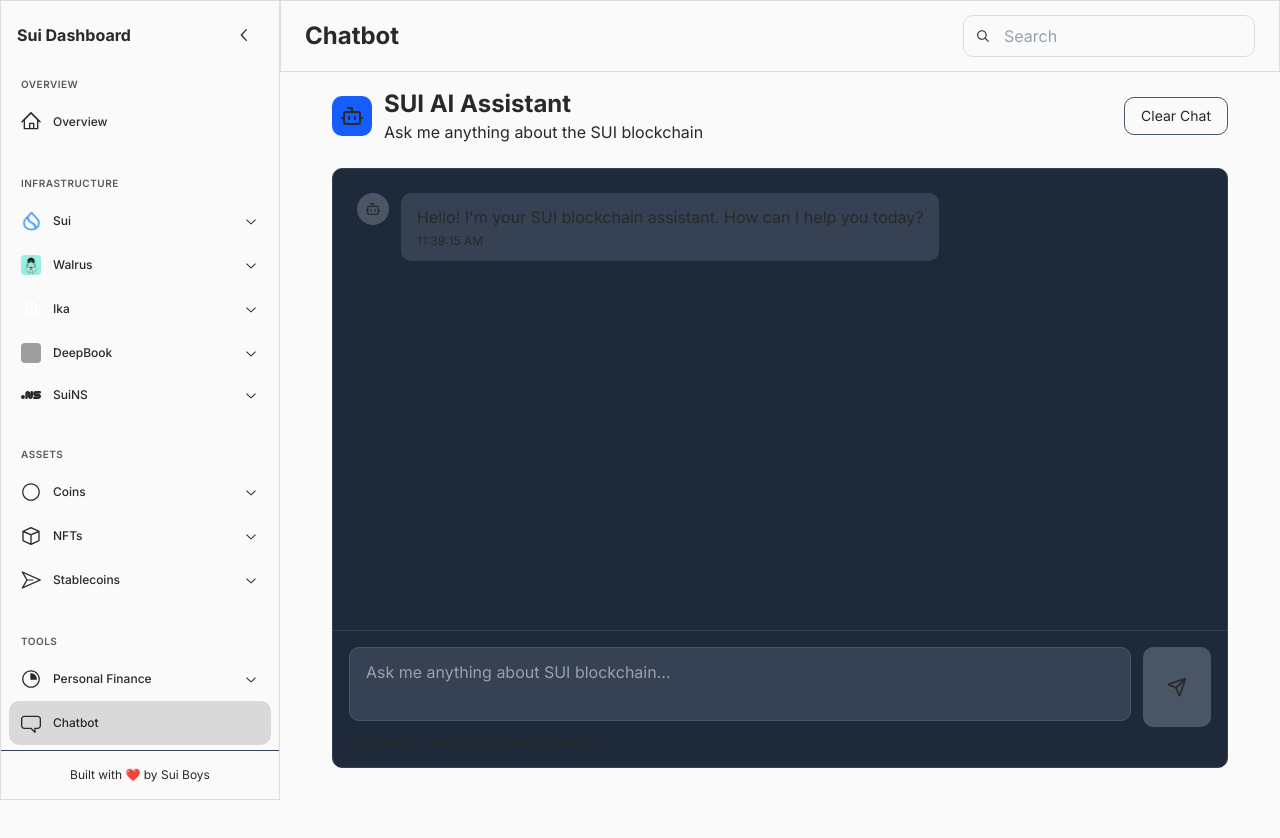
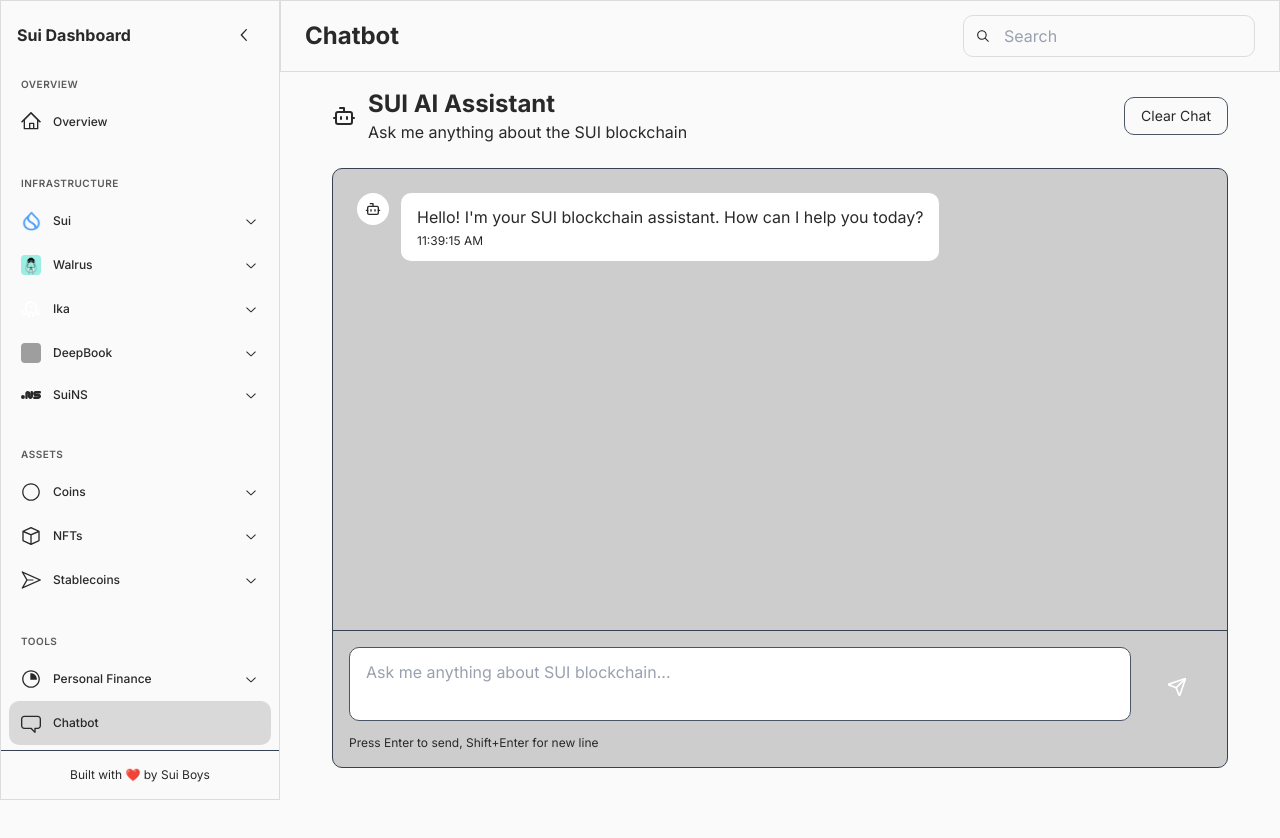
Before and after one commit to mysterymartial/suidashboard, a React (Vite) app: page /chatbot in a window 1280 px wide. Shown: the top 838 px of the page. Built offline with nearby package versions, Linux system fonts and the light colour scheme; grey boxes are pictures that could not be loaded; what @mysten/dapp-kit, @mysten/sui, @mysten/suins, @radix-ui/themes would draw is missing.

Commit message:
Refactor UI components in Chatbot and TransactionAnalyzer pages for improved styling and consistency. Updated background colors, button styles, and replaced divs with CardComponent for better layout. Adjusted text colors for better readability. Fixed minor layout issues in Validators page.

```diff
--- a/src/pages/chatbot/page.tsx
+++ b/src/pages/chatbot/page.tsx
@@ -129,7 +129,7 @@
           <div className="mb-6">
             <div className="flex items-center justify-between">
               <div className="flex items-center space-x-3">
-                <div className="p-2 bg-blue-600 rounded-lg">
+                <div className="">
                   <Bot className="w-6 h-6 text-[#292929]" />
                 </div>
                 <div>
@@ -159,7 +159,7 @@
           )}
 
           {/* Chat Container */}
-          <div className="bg-gray-800 rounded-lg border border-gray-700 flex flex-col h-[600px]">
+          <div className="bg-[#cdcdcd] rounded-lg border border-gray-700 flex flex-col h-[600px]">
             {/* Messages */}
             <div className="flex-1 overflow-y-auto p-6 space-y-4">
               {messages.map((message) => (
@@ -177,12 +177,12 @@
                     <div
                       className={`p-2 rounded-full ${
                         message.sender === "user"
-                          ? "bg-blue-600"
-                          : "bg-gray-600"
+                          ? "bg-[#292929]"
+                          : "bg-[#fff]"
                       }`}
                     >
                       {message.sender === "user" ? (
-                        <User className="w-4 h-4 text-[#292929]" />
+                        <User className="w-4 h-4 text-[#fff]" />
                       ) : (
                         <Bot className="w-4 h-4 text-[#292929]" />
                       )}
@@ -190,8 +190,8 @@
                     <div
                       className={`px-4 py-3 rounded-lg ${
                         message.sender === "user"
-                          ? "bg-blue-600 text-[#292929]"
-                          : "bg-gray-700 text-[#292929]"
+                          ? "bg-[#292929] text-[#fff]"
+                          : "bg-[#fff] text-[#292929]"
                       }`}
                     >
                       <p className="whitespace-pre-wrap">{message.content}</p>
@@ -213,10 +213,10 @@
               {isLoading && (
                 <div className="flex justify-start">
                   <div className="flex items-start space-x-3 max-w-[80%]">
-                    <div className="p-2 rounded-full bg-gray-600">
+                    <div className="p-2 rounded-full bg-[#fff]">
                       <Bot className="w-4 h-4 text-[#292929]" />
                     </div>
-                    <div className="px-4 py-3 rounded-lg bg-gray-700 text-[#292929]">
+                    <div className="px-4 py-3 rounded-lg bg-[#fff] text-[#292929]">
                       <div className="flex items-center space-x-2">
                         <Loader2 className="w-4 h-4 animate-spin" />
                         <span>Thinking...</span>
@@ -238,7 +238,7 @@
                     onChange={(e) => setInputValue(e.target.value)}
                     onKeyPress={handleKeyPress}
                     placeholder="Ask me anything about SUI blockchain..."
-                    className="w-full px-4 py-3 bg-gray-700 border border-gray-600 rounded-lg text-[#292929] placeholder-gray-400 focus:outline-none focus:ring-2 focus:ring-blue-500 focus:border-transparent resize-none"
+                    className="w-full px-4 py-3 bg-[#fff] border border-gray-600 rounded-lg text-[#292929] placeholder-gray-400 resize-none"
                     rows={2}
                     disabled={isLoading}
                   />
@@ -246,12 +246,12 @@
                 <button
                   onClick={sendMessage}
                   disabled={!inputValue.trim() || isLoading}
-                  className="px-6 py-3 bg-blue-600 text-[#292929] rounded-lg hover:bg-blue-700 disabled:bg-gray-600 disabled:cursor-not-allowed transition-colors flex items-center space-x-2"
+                  className="px-6 py-1 bg-[#292929] text-[#292929] rounded-lg disabled:bg-[#cdcdcd] disabled:cursor-not-allowed transition-colors flex items-center space-x-2"
                 >
                   {isLoading ? (
                     <Loader2 className="w-5 h-5 animate-spin" />
                   ) : (
-                    <Send className="w-5 h-5" />
+                    <Send className="w-5 h-5 text-white" />
                   )}
                 </button>
               </div>
--- a/src/pages/finance/TransactionAnalyzer.tsx
+++ b/src/pages/finance/TransactionAnalyzer.tsx
@@ -99,7 +99,7 @@
                   placeholder="Enter Sui transaction hash or wallet address..."
                   value={transactionHash}
                   onChange={(e) => setTransactionHash(e.target.value)}
-                  className="w-full"
+                  className="w-full bg-transparent"
                   size="3"
                 />
               </div>
@@ -123,11 +123,11 @@
                 </Select.Root>
               </div>
 
-              <Button
+              <button
                 onClick={handleAnalyze}
                 disabled={isLoading}
-                className="w-full"
-                size="3"
+                className="bg-[#292929] text-[#fff] w-full justify-center gap-2 h-[40px] flex items-center rounded-md"
+
               >
                 {isLoading ? (
                   <>
@@ -140,7 +140,7 @@
                     Analyze Transaction
                   </>
                 )}
-              </Button>
+              </button>
             </div>
           </div>
         </CardComponent>
@@ -238,7 +238,7 @@
                   Tax Summary
                 </h3>
                 <div className="grid grid-cols-1 md:grid-cols-3 gap-4 mb-6">
-                  <div className="text-center p-4 bg-gray-800 rounded-lg">
+                  <CardComponent>
                     <Text size="2" className="text-[#292929]">
                       Net P&L
                     </Text>
@@ -256,9 +256,9 @@
                         analysisResult.tax_summary.currency,
                       )}
                     </Text>
-                  </div>
+                  </CardComponent>
 
-                  <div className="text-center p-4 bg-gray-800 rounded-lg">
+                  <CardComponent>
                     <Text size="2" className="text-[#292929]">
                       Total Gas Fees
                     </Text>
@@ -272,9 +272,9 @@
                         analysisResult.tax_summary.currency,
                       )}
                     </Text>
-                  </div>
+                  </CardComponent>
 
-                  <div className="text-center p-4 bg-gray-800 rounded-lg">
+                  <CardComponent>
                     <Text size="2" className="text-[#292929]">
                       Estimated Tax
                     </Text>
@@ -284,11 +284,11 @@
                         analysisResult.tax_summary.currency,
                       )}
                     </Text>
-                  </div>
+                  </CardComponent>
                 </div>
 
-                <div className="grid grid-cols-1 md:grid-cols-2 gap-4">
-                  <div className="text-center p-4 bg-gray-800 rounded-lg">
+                <CardComponent>
+                  <div className="text-center p-4  rounded-lg">
                     <Text size="2" className="text-[#292929]">
                       Total Gains
                     </Text>
@@ -304,7 +304,7 @@
                     </Text>
                   </div>
 
-                  <div className="text-center p-4 bg-gray-800 rounded-lg">
+                  <div className="text-center p-4 rounded-lg">
                     <Text size="2" className="text-[#292929]">
                       Total Losses
                     </Text>
@@ -315,7 +315,7 @@
                       )}
                     </Text>
                   </div>
-                </div>
+                </CardComponent>
               </div>
             </CardComponent>
 
@@ -325,7 +325,7 @@
                 <h3 className="text-xl font-semibold text-[#292929] mb-4">
                   Analysis Report
                 </h3>
-                <div className="bg-gray-800 p-4 rounded-lg">
+                <div className="p-4 rounded-lg">
                   <Text
                     size="3"
                     className="text-[#292929] leading-relaxed whitespace-pre-line"
@@ -346,12 +346,12 @@
             </h3>
             <div className="space-y-3">
               <div className="flex items-start gap-3">
-                <div className="w-6 h-6 bg-blue-500 rounded-full flex items-center justify-center text-[#292929] text-sm font-bold">
+                <div className="w-6 h-6 bg-[#292929] rounded-full flex items-center justify-center text-[#fff] text-sm font-bold">
                   1
                 </div>
                 <div>
                   <Text size="3" weight="medium" className="text-[#292929]">
-                    Enter Transaction Hash or Address
+                    Enter Transaction Hash or Address:
                   </Text>
                   <Text size="2" className="text-[#292929]">
                     Paste the Sui transaction hash or wallet address you want to
@@ -360,12 +360,12 @@
                 </div>
               </div>
               <div className="flex items-start gap-3">
-                <div className="w-6 h-6 bg-blue-500 rounded-full flex items-center justify-center text-[#292929] text-sm font-bold">
+                <div className="w-6 h-6 bg-[#292929] rounded-full flex items-center justify-center text-[#fff] text-sm font-bold">
                   2
                 </div>
                 <div>
                   <Text size="3" weight="medium" className="text-[#292929]">
-                    Select Country
+                    Select Country:
                   </Text>
                   <Text size="2" className="text-[#292929]">
                     Choose your country for accurate tax rate calculations
@@ -373,12 +373,12 @@
                 </div>
               </div>
               <div className="flex items-start gap-3">
-                <div className="w-6 h-6 bg-blue-500 rounded-full flex items-center justify-center text-[#292929] text-sm font-bold">
+                <div className="w-6 h-6 bg-[#292929] rounded-full flex items-center justify-center text-[#fff] text-sm font-bold">
                   3
                 </div>
                 <div>
                   <Text size="3" weight="medium" className="text-[#292929]">
-                    Analyze
+                    Analyze:
                   </Text>
                   <Text size="2" className="text-[#292929]">
                     Click analyze to get detailed transaction insights and tax
--- a/src/pages/sui/Validators.tsx
+++ b/src/pages/sui/Validators.tsx
@@ -71,7 +71,7 @@
                 Average APY
               </Text>
               <Text weight="bold" className="text-green-400 text-[1.7rem]">
-                {validatorsApy ? `${validatorsApy.toFixed(2)}%` : "N/A"}
+                {validatorsApy ? `${validatorsApy}%` : "N/A"}
               </Text>
             </div>
           </CardComponent>
```
